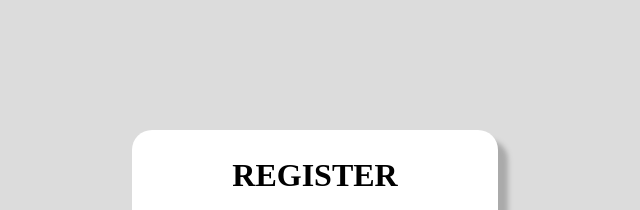
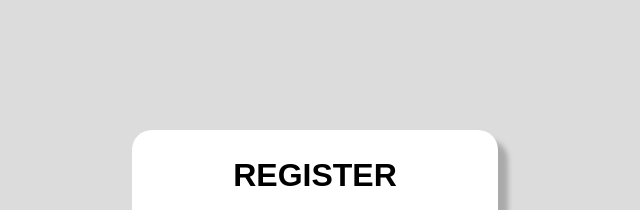
Before and after one commit to sputnik190033/ONEW-group-work, a plain HTML site: page index.html in a window 1280 px wide. Shown: the top 210 px of the page, 325-965 px from the left. Drawn offline with Linux system fonts and the light colour scheme.

Commit message:
font problem

```diff
--- a/mycss.css
+++ b/mycss.css
@@ -2,7 +2,7 @@
 
 body{float: center; background-color: gainsboro; }
 
-h1{font-family: "Organic Relief";text-align: center;}
+h1{font-family: "Organic Relief", sans-serif;text-align: center;}
 
 div{border: none; background-color: white; border-radius: 20px;
 	width: 25%; box-shadow: 10px 10px 5px #aaaaaa;
```
